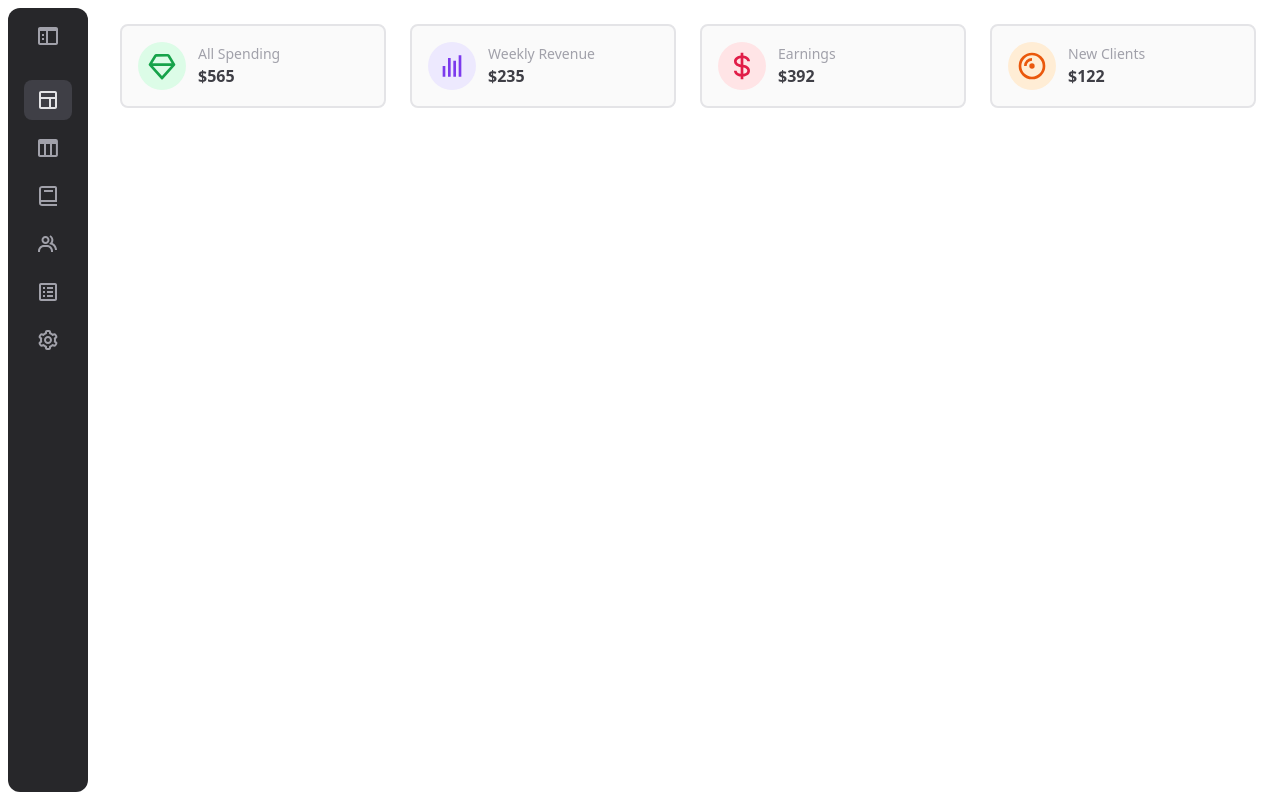
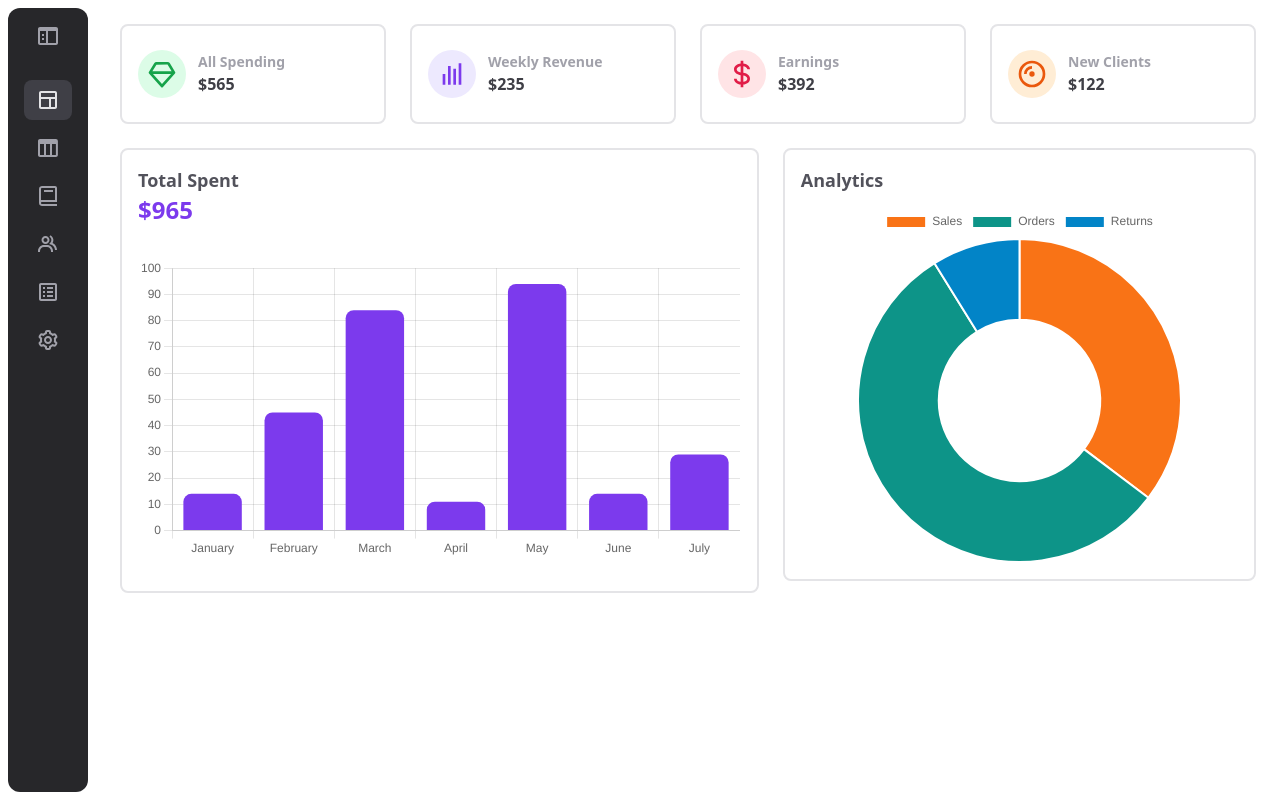
Before and after one commit to dantehduran/dashboard-next-tailwind, a Next.js app: page / in a window 1280 px wide. Built offline with nearby package versions, Linux system fonts and the light colour scheme.

Commit message:
dashboard charts

```diff
--- a/components/Card.tsx
+++ b/components/Card.tsx
@@ -6,12 +6,14 @@ interface Props {
 }
 const Card = ({ label, icon: Icon, total, color }: Props) => {
 	return (
-		<div className='flex w-full flex-col items-center justify-center gap-3 rounded-lg border-2 border-zinc-200 bg-zinc-50 p-4 sm:flex-row md:justify-start'>
+		<div className='flex w-full flex-col items-center justify-center gap-3 rounded-lg border-2 border-zinc-200 py-6 px-4 sm:flex-row md:justify-start'>
 			<div className={`${color} rounded-full  p-2 `}>
 				<Icon />
 			</div>
 			<div className='flex flex-col justify-center'>
-				<span className='text-sm capitalize text-zinc-400'>{label}</span>
+				<span className='text-sm font-bold capitalize text-zinc-400'>
+					{label}
+				</span>
 				<span className='text-center font-semibold text-zinc-700 sm:text-start'>
 					${total}
 				</span>
--- /dev/null
+++ b/components/chart/BarChart.tsx
@@ -0,0 +1,49 @@
+import {
+	Chart as ChartJS,
+	CategoryScale,
+	LinearScale,
+	BarElement,
+	Title,
+	Tooltip,
+	Legend,
+} from 'chart.js';
+import { Bar } from 'react-chartjs-2';
+
+ChartJS.register(
+	CategoryScale,
+	LinearScale,
+	BarElement,
+	Title,
+	Tooltip,
+	Legend,
+);
+
+export const options = {
+	responsive: true,
+	plugins: {
+		legend: {
+			display: false,
+		},
+		title: {
+			display: false,
+		},
+	},
+};
+
+const labels = ['January', 'February', 'March', 'April', 'May', 'June', 'July'];
+
+export const data = {
+	labels,
+	datasets: [
+		{
+			label: 'Total Spent',
+			data: labels.map(() => Math.floor(Math.random() * 100) + 1),
+			backgroundColor: 'rgb(124, 58, 237)',
+			borderRadius: 8,
+		},
+	],
+};
+
+export function BarChart() {
+	return <Bar options={options} data={data} />;
+}
--- /dev/null
+++ b/components/chart/DoughnutChart.tsx
@@ -0,0 +1,36 @@
+import { Chart as ChartJS, ArcElement, Tooltip, Legend } from 'chart.js';
+import { Doughnut } from 'react-chartjs-2';
+
+ChartJS.register(ArcElement, Tooltip, Legend);
+
+export const options = {
+	responsive: true,
+	plugins: {
+		legend: {
+			display: true,
+			// position: 'bottom',
+		},
+		title: {
+			display: false,
+		},
+	},
+};
+
+export const data = {
+	labels: ['Sales', 'Orders', 'Returns'],
+	datasets: [
+		{
+			label: '# of Votes',
+			data: [12, 19, 3],
+			backgroundColor: [
+				'rgb(249, 115, 22)',
+				'rgb(13, 148, 136)',
+				'rgb(2, 132, 199)',
+			],
+		},
+	],
+};
+
+export function DoughnutChart() {
+	return <Doughnut data={data} options={options} />;
+}
--- a/package.json
+++ b/package.json
@@ -10,9 +10,11 @@
   },
   "dependencies": {
     "@headlessui/react": "^1.6.4",
+    "chart.js": "^3.8.0",
     "clsx": "^1.1.1",
     "next": "12.1.6",
     "react": "18.1.0",
+    "react-chartjs-2": "^4.2.0",
     "react-dom": "18.1.0",
     "react-icons": "^4.3.1",
     "zustand": "^4.0.0-rc.1"
--- a/pages/index.tsx
+++ b/pages/index.tsx
@@ -1,10 +1,12 @@
 import Card from '@/components/Card';
+import { BarChart } from '@/components/chart/BarChart';
+import { DoughnutChart } from '@/components/chart/DoughnutChart';
 import type { NextPage } from 'next';
 import { BiAlbum, BiBarChart, BiDiamond, BiDollar } from 'react-icons/bi';
 
 const Home: NextPage = () => {
 	return (
-		<div className='flex flex-col p-4'>
+		<div className='flex flex-col gap-6 p-4'>
 			<div className='grid grid-cols-2 gap-6 lg:grid-cols-4'>
 				<Card
 					label='all spending'
@@ -31,6 +33,27 @@ const Home: NextPage = () => {
 					icon={() => <BiAlbum className='h-8 w-8 text-orange-600' />}
 				/>
 			</div>
+			<div className='grid grid-cols-1 gap-6 md:grid-cols-7'>
+				<div className='col-span-4 h-min rounded-lg border-2 border-zinc-200 p-4'>
+					<div className='mb-4 flex flex-col'>
+						<span className='text-lg font-semibold capitalize text-zinc-600'>
+							total spent
+						</span>
+						<span className='text-2xl font-bold text-violet-600'>$965</span>
+					</div>
+					<div className='py-4'>
+						<BarChart />
+					</div>
+				</div>
+				<div className='col-span-3  flex h-min flex-col rounded-lg border-2 border-zinc-200 p-4'>
+					<span className='mb-3 text-lg font-semibold capitalize text-zinc-600'>
+						Analytics
+					</span>
+					<div className='px-10'>
+						<DoughnutChart />
+					</div>
+				</div>
+			</div>
 		</div>
 	);
 };
```
Also changed, not shown: 1 other file (tests, documents, lock files or other folders).
